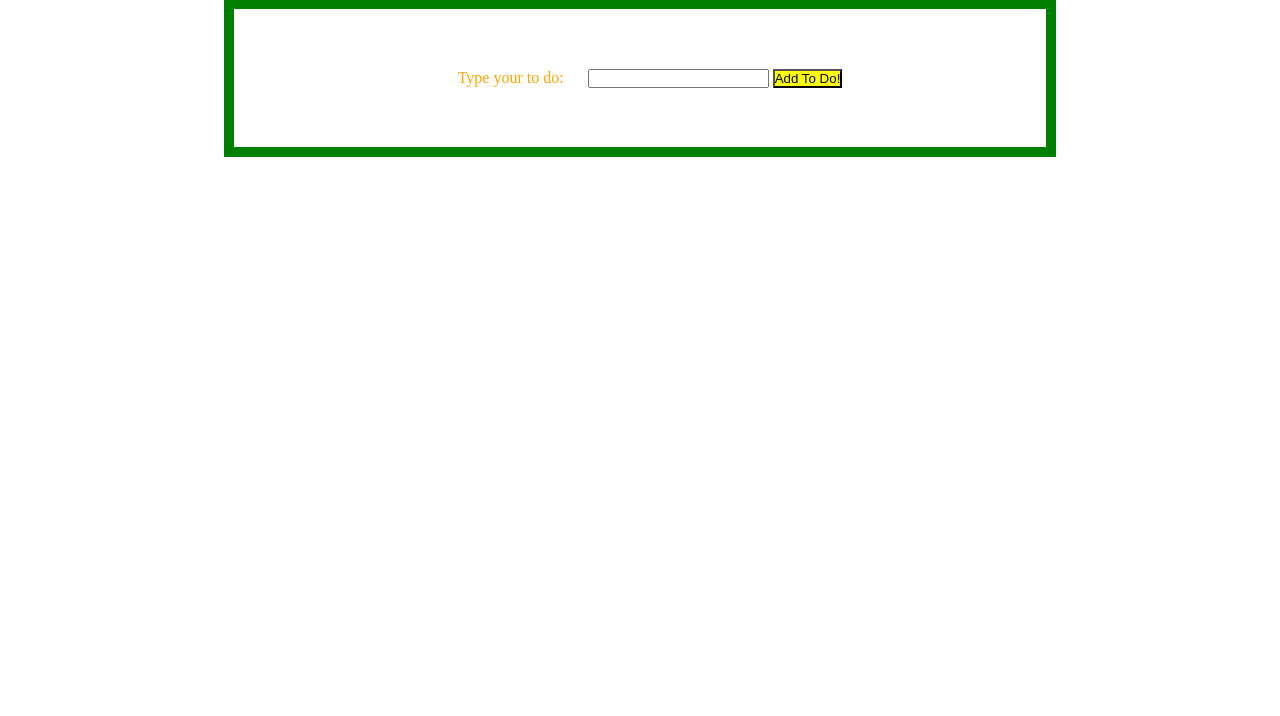
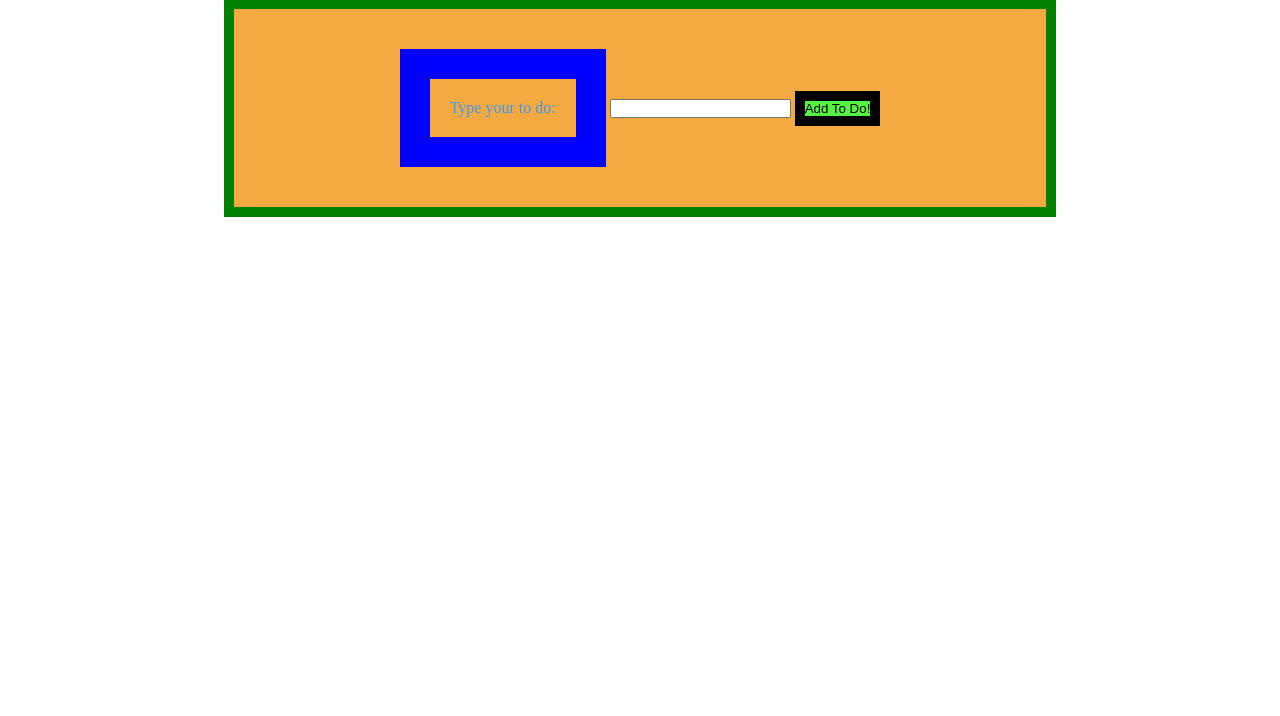
Before and after one commit to akalam00/js_exercise_2, a plain HTML site: page index.html in a window 1280 px wide. Shown: the part 84-800 px from the top of the page. Drawn offline with Linux system fonts and the light colour scheme.

Commit message:
class exercise

```diff
--- a/css/style.css
+++ b/css/style.css
@@ -14,6 +14,7 @@ h1{
 	padding: 20px;
 	margin: 2px;
 	text-align: none;
+	background: #54504c;
 }
 .form-class{
 	width: 65%;
@@ -21,18 +22,20 @@ h1{
 	margin: auto;
 	border: 10px solid green;
 	text-align: center;
+	background:#f4a941;
 
 }
 button{
 	display: inline-block;
-	background: yellow;
+	background:#56f442;
+	border: 10px solid black;
 
 }
 
 label{
-	color: orange;
+	color: #4198f4;
 	padding: 20px;
 	display: inline-block;
-	border: ;
+	border: 30px solid blue;
 
 }
--- a/index.html
+++ b/index.html
@@ -15,7 +15,7 @@
 <h1 class ="main-just"> To Do or Not To DO</h1>
 <form class ="form-class">
 <label for ="user-input">Type your to do:</label>
-	<input type="text" name="user-imput" id ="user-input">
+	<input type="text" name="user-input" id ="user-input">
 	<button type="submit" id="user-submit">Add To Do!</button>
 </form>
 <ul id="to-do-list">
--- a/js/app.js
+++ b/js/app.js
@@ -10,8 +10,12 @@ function addToDo(event){
 		return false;
 	}
 
-	toDoList.innerHTML += '<li>' + userInput.value + '</li>';
+
+	 toDoList.innerHTML = '<li>' + userInput.value + '</li>' + toDoList.innerHTML;
+
 	userInput.value = '';
+
+
 
 	}
 
```
